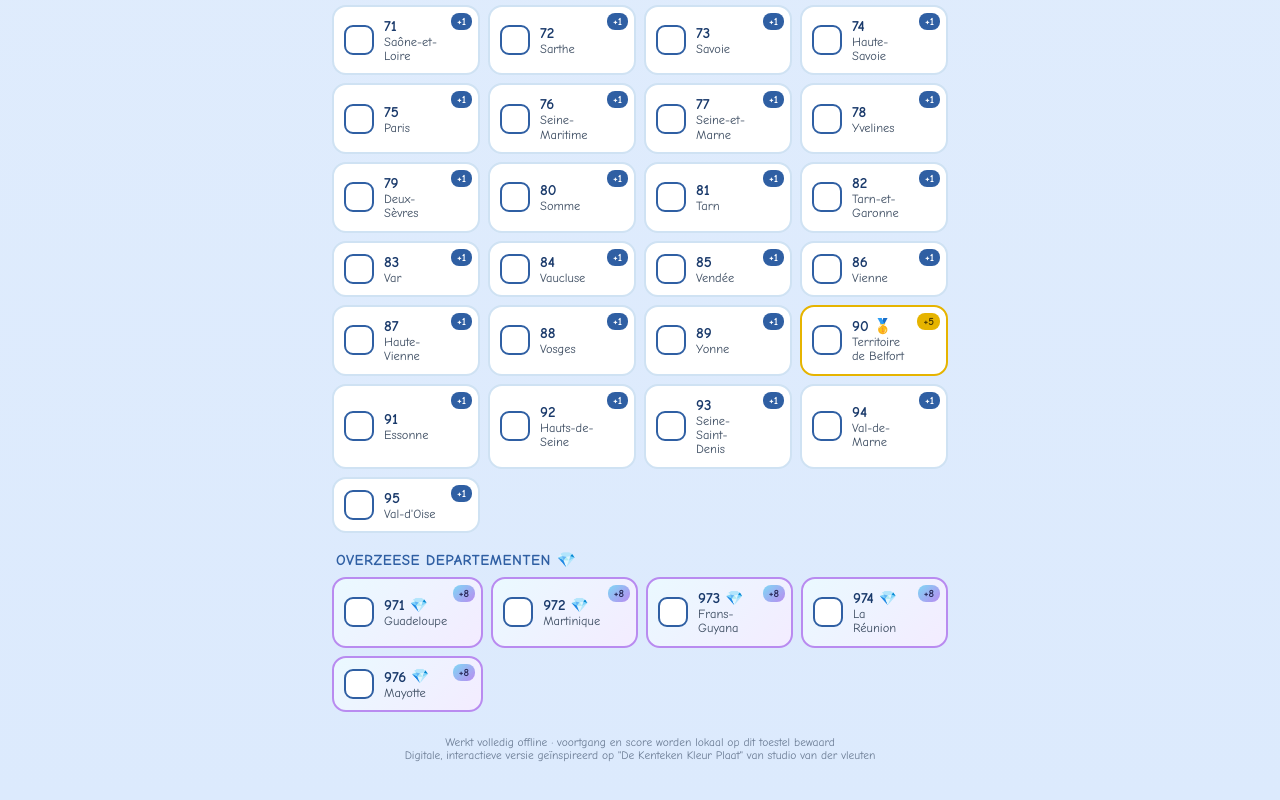
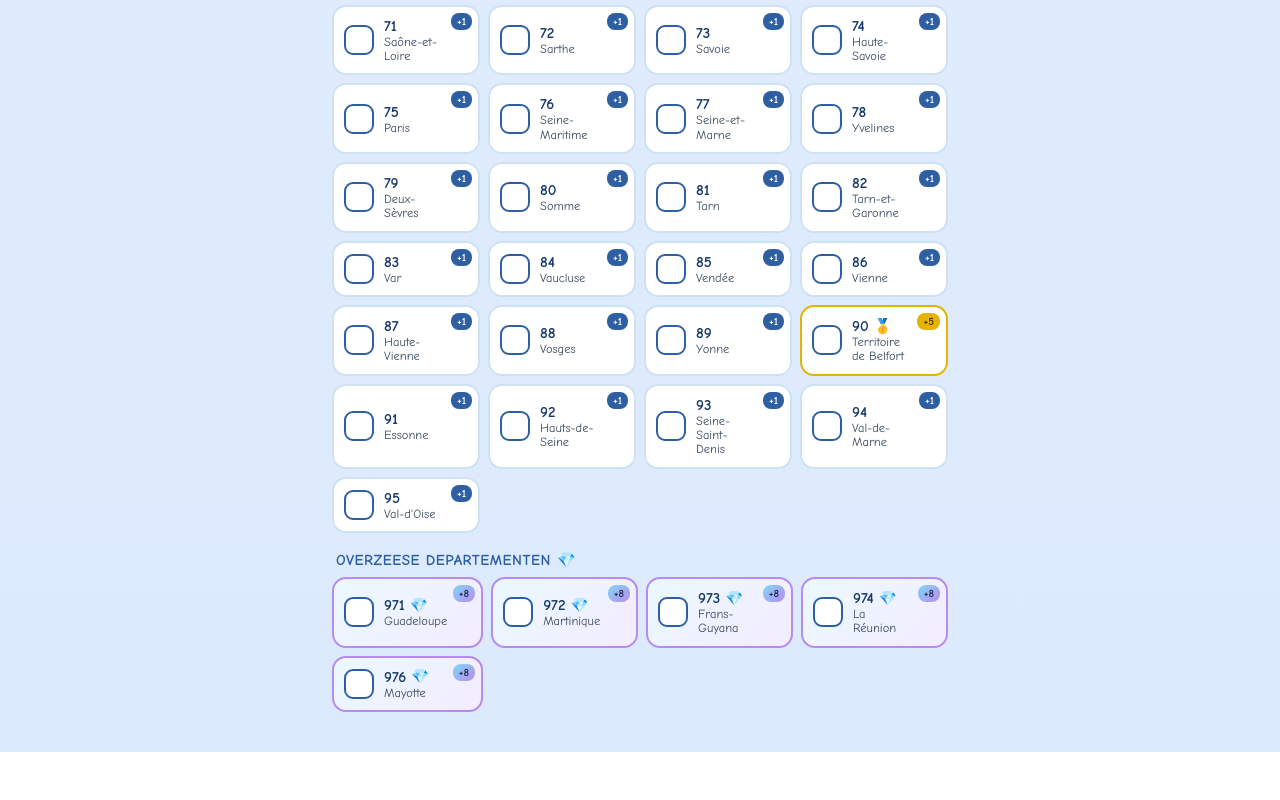
Before and after one commit to sebwes87/Kentekenspel.nl, a plain HTML site: page index.html in a window 1280 px wide. Shown: the part 2982-3782 px from the top of the page. After the commit the page ends 3734 px from the top, so only its background shows below. Drawn offline with Linux system fonts and the light colour scheme.

Commit message:
Verwijder footer-tekst
Co-Authored-By: Claude Opus 4.8 <noreply@anthropic.com>

```diff
--- a/index.html
+++ b/index.html
@@ -708,11 +708,6 @@
   <div class="grid" id="overseasGrid"></div>
 </main>
 
-<footer>
-  Werkt volledig offline · voortgang en score worden lokaal op dit toestel bewaard<br>
-  Digitale, interactieve versie geïnspireerd op "De Kenteken Kleur Plaat" van studio van der vleuten
-</footer>
-
 <!-- Rules modal -->
 <div class="overlay" id="rulesOverlay">
   <div class="modal">
```
